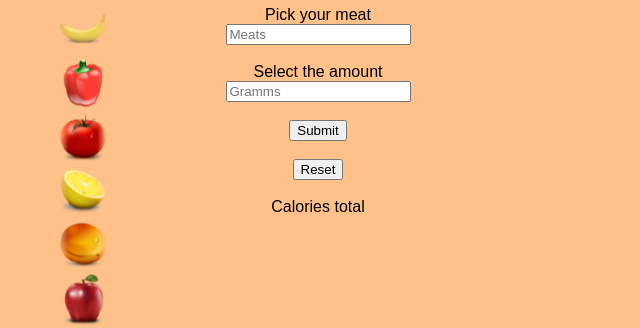
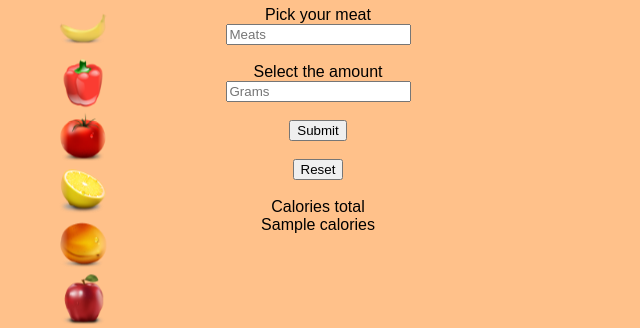
Before and after one commit to DimDeveloper18/Python-Assignment, a Flask app: template templates/meat.html in a window 1280 px wide. Shown: the part 461-789 px from the top of the page, without its empty margins (0-640 px from the left). Run offline with Flask 3, Linux system fonts and the light colour scheme; the template is opened without the code that fills it: most values are stand-ins (such as "Sample title", 1, 10 or a date in 2020).

Commit message:
Form method changed for 'Post', and output 'calories' added for the result expression.

```diff
--- a/templates/meat.html
+++ b/templates/meat.html
@@ -17,7 +17,7 @@
         <h2>A wide variety of meats, with great flavor.</h2>
         <p>
             <h3>What do you have today?</h3>
-            <form id="choose_form" method="get">
+            <form id="choose_form" method="POST">
                 <label for="piked-meat">Pick your meat</label>
                 <input type="text" name="meat" id="meat" list="meats" placeholder="Meats">
                 <datalist id="meats">
@@ -47,7 +47,7 @@
                     <option value="Clams" label="Clams"></option>
                 </datalist>&nbsp;
                 <label for="gramms_select">Select the amount</label>
-                <input type="text" name="gramm" id="meat_gramm" list="gramms" placeholder="Gramms">
+                <input type="text" name="gramm" id="meat_gramm" list="gramms" placeholder="Grams">
                 <datalist id="gramms">
                     <option value="30" label="g"></option>
                     <option value="50" label="g"></option>
@@ -57,7 +57,7 @@
                 </datalist>&nbsp;
                 <input type="submit"/>&nbsp; <input type="reset"/>&nbsp;
                 <label for="meat_cal">Calories total</label>
-                <output name="calories" for="meat gramm"></output>
+                <output name="calories">{{ calories }}</output>
             </form>
         </p>
     </article>
```
